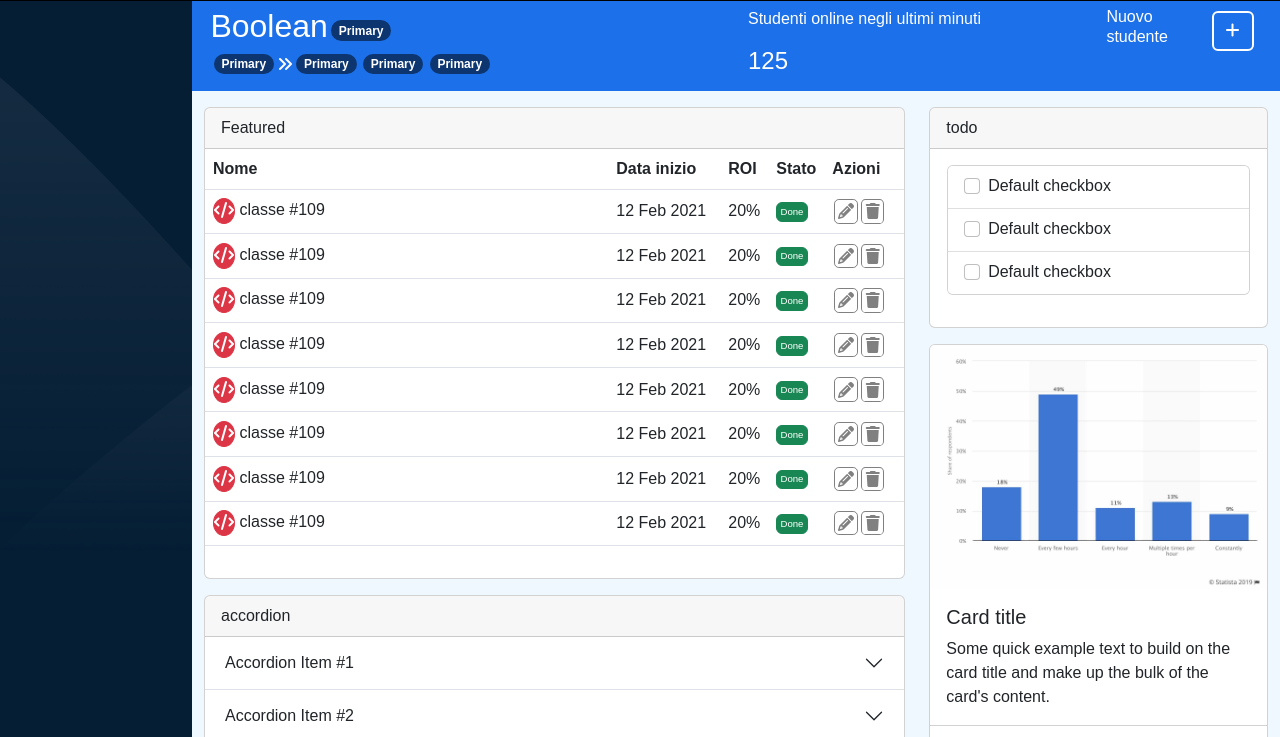
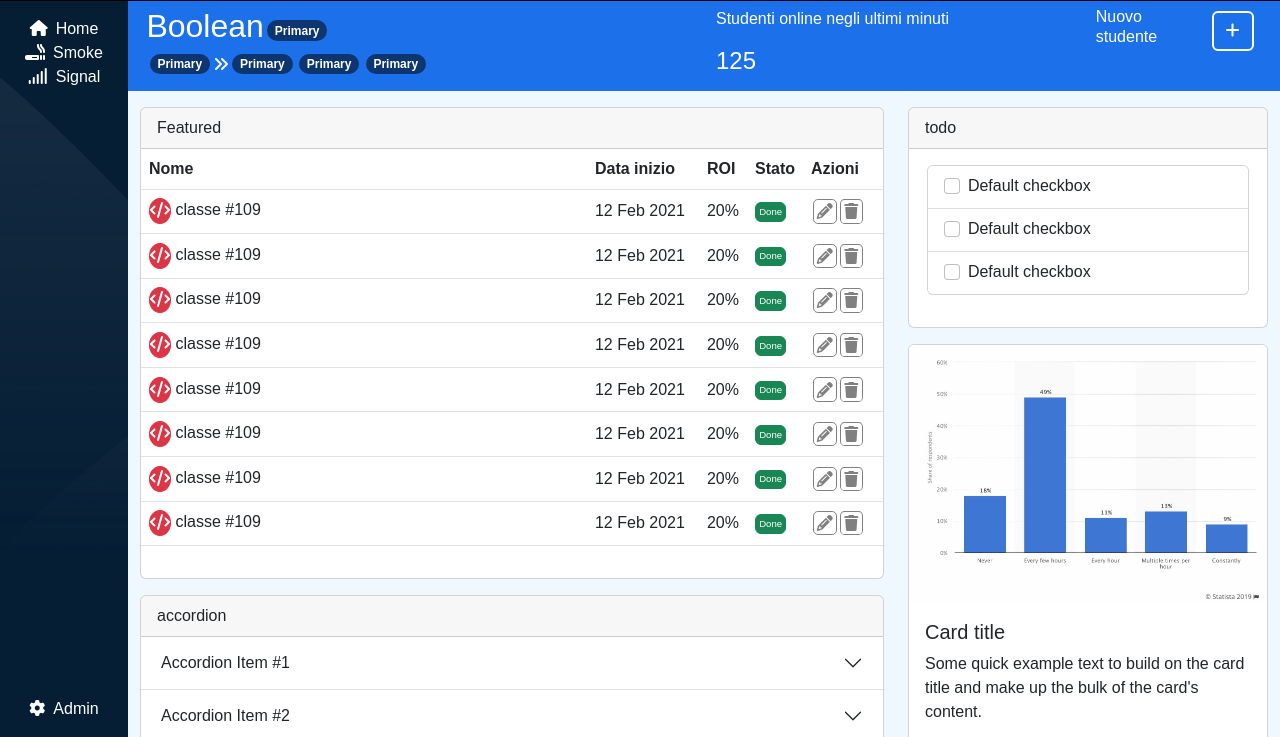
Before and after one commit to MarcoPercolla/html-css-bootstrap-dashboard, a plain HTML site: page index.html in a window 1280 px wide. Shown: the part 63-800 px from the top of the page. Drawn offline with nearby package versions, Linux system fonts and the light colour scheme.

Commit message:
left menu improvements

```diff
--- a/css/style.css
+++ b/css/style.css
@@ -43,17 +43,23 @@ body{
 .leftmenu{
     /* margin-top: 4rem; */
     height: calc(100vh - 4rem);
-    width: 15%;
-    min-width: 4rem;
+    width: 10%;
+    min-width: 3rem;
     background-color: #051E34;
     background-image: url(../img/sidebar-bg.png);
     background-size: cover;
+    padding: 1rem 0.5rem;
+}
+
+.leftmenu a{
+    text-decoration: none;
+    color: white;
 }
 
 .browser{
     /* margin-top: 4rem; */
     height: calc(100vh - 4rem);
-    width: 85%;
+    width: 90%;
     background-color: aliceblue;
 }
 
@@ -118,3 +124,9 @@ body{
     margin: 1rem auto;
     padding-bottom: 1rem;
 }
+
+@media screen and (min-width: 768px){
+    .leftmenu{
+        min-width: 7rem;
+    }
+}
--- a/index.html
+++ b/index.html
@@ -59,7 +59,11 @@
     </header>
 
     <main class="d-flex">
-        <section class="leftmenu">
+        <section class="leftmenu d-flex flex-column align-items-center">
+            <a href=""><i class="fa-solid fa-house"></i><span class="d-none d-md-inline-block ms-2"> Home</span></a>
+            <a href=""><i class="fa-solid fa-smoking"></i><span class="d-none d-md-inline-block ms-2"> Smoke</span></a>
+            <a href=""><i class="fa-solid fa-signal"></i><span class="d-none d-md-inline-block ms-2"> Signal</span></a>
+            <a class="mt-auto" href=""><i class="fa-solid fa-gear"></i><span class="d-none d-md-inline-block ms-2"> Admin</span></a>
 
         </section>
 
@@ -69,10 +73,10 @@
                     <div class="col-12 col-md-6">
                         <div class="d-flex align-items-center">
                             <h2>Boolean</h2>
-                            <span class="badge rounded-pill blu_button">Primary</span>
+                            <span class="badge rounded-pill blu_button"> Primary</span>
                         </div>
                         <div class="d-flex align-items-center">
-                            <span class="badge rounded-pill blu_button">Primary</span>
+                            <span class="badge rounded-pill blu_button"> Primary</span>
                             <i class="fa-solid fa-angles-right"></i>
                             <span class="badge rounded-pill blu_button">Primary</span>
                             <span class="badge rounded-pill blu_button">Primary</span>
```
